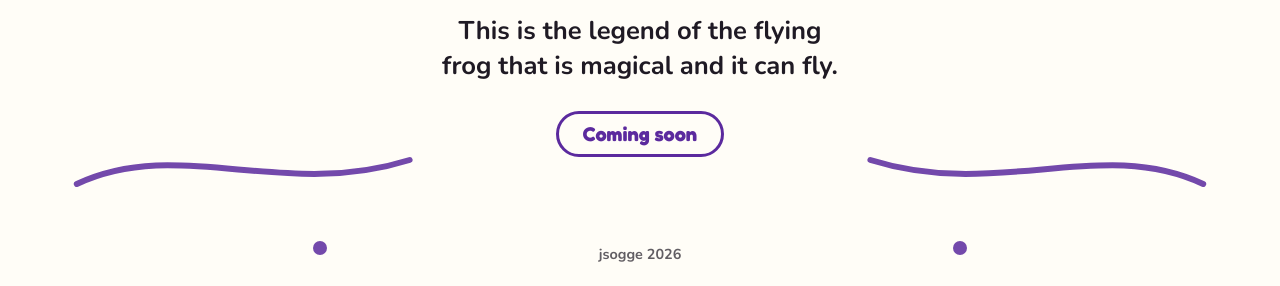
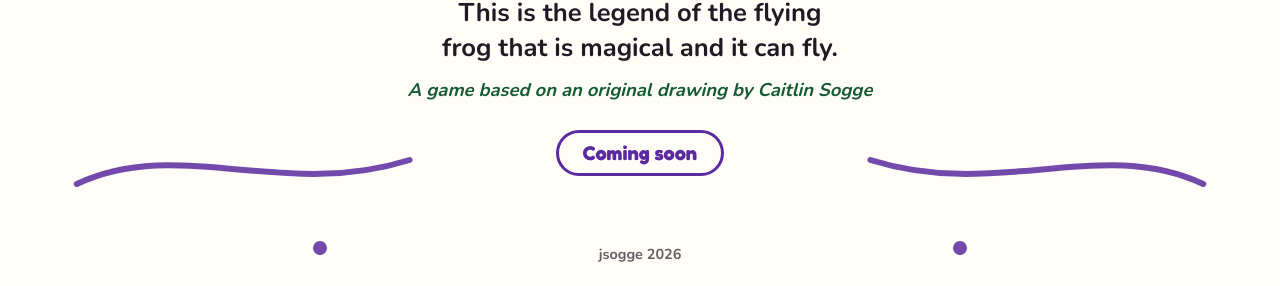
Before and after one commit to jessicasogge/legend-of-froggles, a website: page public/index.html in a window 1280 px wide. Shown: the part 520-806 px from the top of the page. Drawn offline with Linux system fonts and the light colour scheme.

Commit message:
Credit the original drawing on the opening screen
Adds "A game based on an original drawing by Caitlin Sogge" under the
legend, with a test, and the same line at the top of the README.

Co-Authored-By: Claude Opus 5.5 <noreply@anthropic.com>

```diff
--- a/public/index.html
+++ b/public/index.html
@@ -38,6 +38,7 @@
 
       <h1 class="logo">The Legend of Mr. Froggles</h1>
       <p class="tagline">This is the legend of the flying frog that is magical and it can fly.</p>
+      <p class="credit">A game based on an original drawing by <span class="nowrap">Caitlin Sogge</span></p>
       <p class="coming-soon">Coming soon</p>
     </main>
 
--- a/public/styles.css
+++ b/public/styles.css
@@ -122,6 +122,19 @@ body {
   text-wrap: balance;
 }
 
+.credit {
+  margin: -0.5rem 0 0; /* sits close under the legend it credits */
+  font-size: clamp(0.95rem, 1.8vw, 1.15rem);
+  font-style: italic;
+  color: var(--froggles-dark);
+  text-wrap: balance;
+}
+
+/* Keeps a name together on one line. */
+.nowrap {
+  white-space: nowrap;
+}
+
 .coming-soon {
   margin: 0.5rem 0 0;
   padding: 0.5rem 1.5rem;
```
Also changed, not shown: test/title-screen.test.js (+6 -0 lines), README.md.
